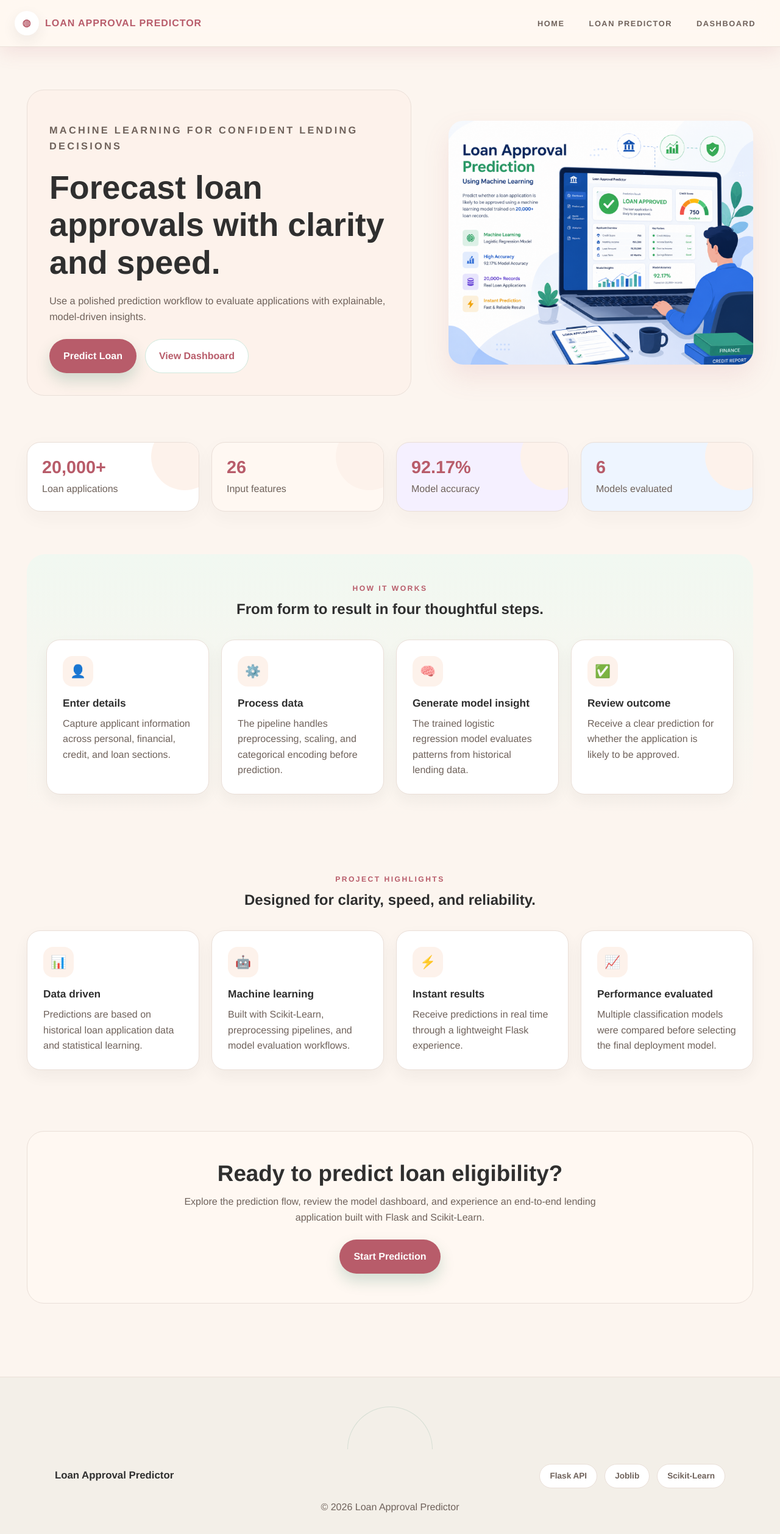
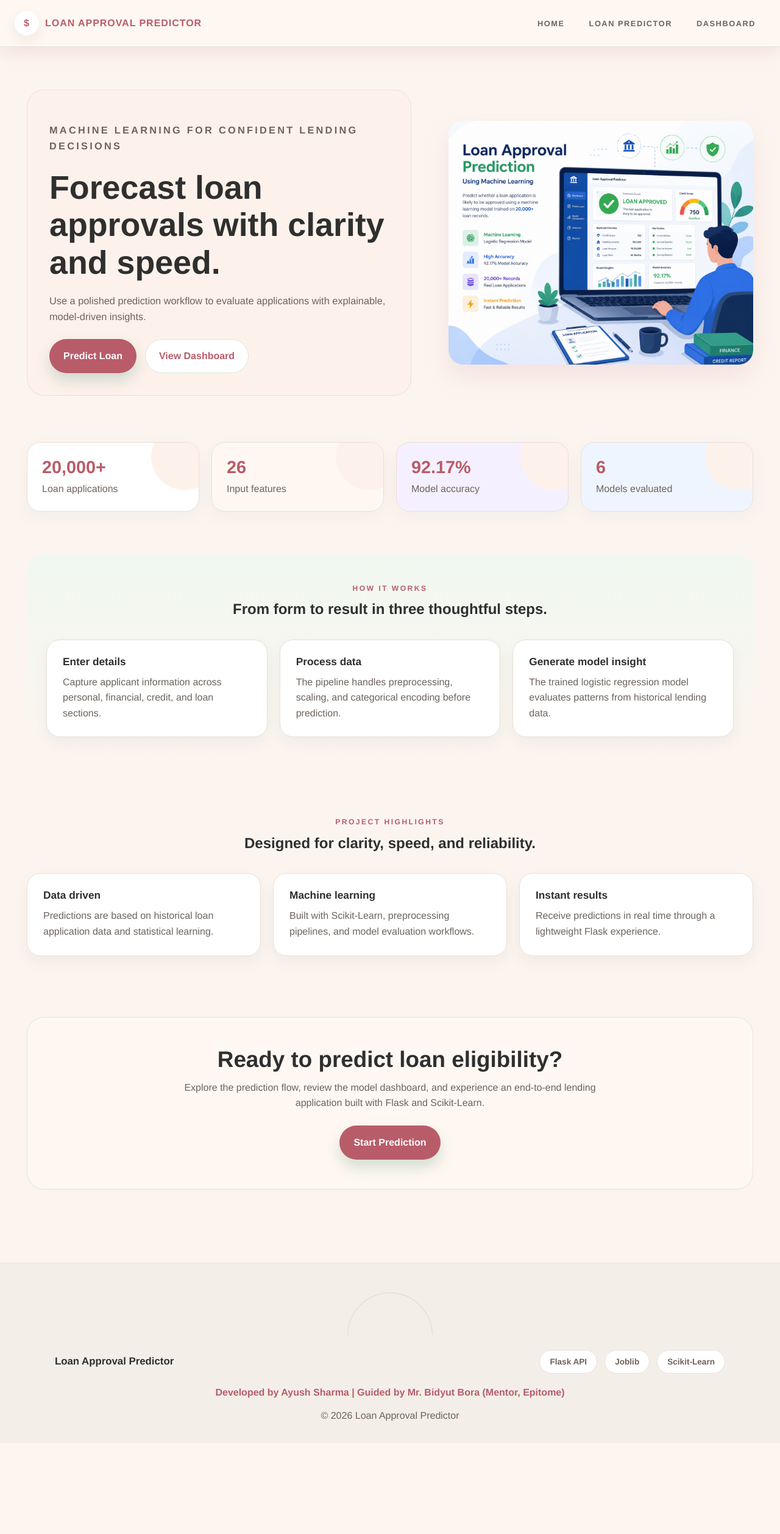
Before and after one commit to ayush-sharma-dev04/Loan-Approval-Predictor, a Flask app: page / in a window 1280 px wide. Shown: the whole page at 61% size. After the commit the page ends 2331 px from the top, so only its background shows below. Run offline with Flask 3, Linux system fonts and the light colour scheme.

Commit message:
Refine UI based on mentor feedback

```diff
--- a/static/style.css
+++ b/static/style.css
@@ -353,7 +353,7 @@ h3 {
 .workflow-grid,
 .feature-grid {
     display: grid;
-    grid-template-columns: repeat(4, minmax(0, 1fr));
+    grid-template-columns: repeat(auto-fit, minmax(220px, 1fr));
     gap: 20px;
 }
 
@@ -1005,9 +1005,17 @@ input[type="range"] {
     background: var(--cream);
 }
 
+.footer-meta {
+    max-width: 1100px;
+    margin: 18px auto 0;
+    text-align: center;
+    color: var(--brand);
+    font-weight: 700;
+}
+
 .footer-copy {
     max-width: 1100px;
-    margin: 18px auto 0;
+    margin: 12px auto 0;
     text-align: center;
     color: var(--muted);
 }
--- a/templates/base.html
+++ b/templates/base.html
@@ -12,7 +12,8 @@
     <header class="site-header">
         <nav class="site-nav" aria-label="Primary navigation">
             <a class="brand" href="/">
-                <span class="brand-mark" aria-hidden="true">◍</span>
+
+                <span class="brand-mark" aria-hidden="true">$</span>
                 <span>Loan Approval Predictor</span>
             </a>
             <ul class="nav-links">
@@ -48,6 +49,7 @@
                 <span>Scikit-Learn</span>
             </div>
         </div>
+        <p class="footer-meta">Developed by Ayush Sharma | Guided by Mr. Bidyut Bora (Mentor, Epitome)</p>
         <p class="footer-copy">© 2026 Loan Approval Predictor</p>
     </footer>
     {% block scripts %}
--- a/templates/dashboard.html
+++ b/templates/dashboard.html
@@ -25,7 +25,7 @@
                     </div>
                     <div class="model-stat">
                         <span>Status</span>
-                        <strong class="selected-model">✓ Selected</strong>
+                        <strong class="selected-model">Selected</strong>
                     </div>
                 </div>
                 <div class="model-card">
--- a/templates/index.html
+++ b/templates/index.html
@@ -42,28 +42,20 @@
     <section class="workflow">
         <div class="section-heading">
             <p class="eyebrow">How it works</p>
-            <h2>From form to result in four thoughtful steps.</h2>
+            <h2>From form to result in three thoughtful steps.</h2>
         </div>
         <div class="workflow-grid">
             <div class="workflow-card">
-                <div class="workflow-icon" aria-hidden="true">👤</div>
                 <h3>Enter details</h3>
                 <p>Capture applicant information across personal, financial, credit, and loan sections.</p>
             </div>
             <div class="workflow-card">
-                <div class="workflow-icon" aria-hidden="true">⚙️</div>
                 <h3>Process data</h3>
                 <p>The pipeline handles preprocessing, scaling, and categorical encoding before prediction.</p>
             </div>
             <div class="workflow-card">
-                <div class="workflow-icon" aria-hidden="true">🧠</div>
                 <h3>Generate model insight</h3>
                 <p>The trained logistic regression model evaluates patterns from historical lending data.</p>
-            </div>
-            <div class="workflow-card">
-                <div class="workflow-icon" aria-hidden="true">✅</div>
-                <h3>Review outcome</h3>
-                <p>Receive a clear prediction for whether the application is likely to be approved.</p>
             </div>
         </div>
     </section>
@@ -75,24 +67,16 @@
         </div>
         <div class="feature-grid">
             <div class="feature-card">
-                <span aria-hidden="true">📊</span>
                 <h3>Data driven</h3>
                 <p>Predictions are based on historical loan application data and statistical learning.</p>
             </div>
             <div class="feature-card">
-                <span aria-hidden="true">🤖</span>
                 <h3>Machine learning</h3>
                 <p>Built with Scikit-Learn, preprocessing pipelines, and model evaluation workflows.</p>
             </div>
             <div class="feature-card">
-                <span aria-hidden="true">⚡</span>
                 <h3>Instant results</h3>
                 <p>Receive predictions in real time through a lightweight Flask experience.</p>
-            </div>
-            <div class="feature-card">
-                <span aria-hidden="true">📈</span>
-                <h3>Performance evaluated</h3>
-                <p>Multiple classification models were compared before selecting the final deployment model.</p>
             </div>
         </div>
     </section>
```
Also changed, not shown: templates/predict.html (+4 -20 lines).
